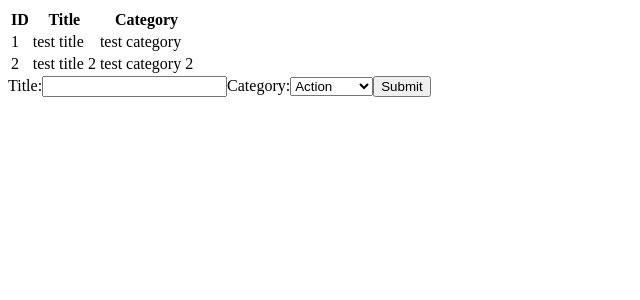
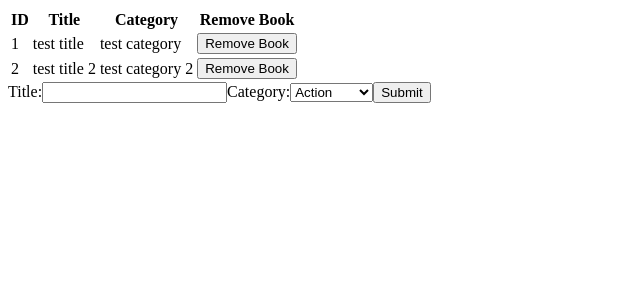
Before and after one commit to evaveskova/redux-bookstore, a React (Create React App) app: page / in a window 1280 px wide. Shown: the top 300 px of the page, without its empty margins (0-640 px from the left). Built offline with nearby package versions, Linux system fonts and the light colour scheme.

Commit message:
add REMOVE_BOOK funtionality and connect to component, implement handleRemoveBook

```diff
--- a/src/actions/index.js
+++ b/src/actions/index.js
@@ -2,8 +2,8 @@ export const CREATE_BOOK = 'CREATE_BOOK';
 export const REMOVE_BOOK = 'REMOVE_BOOK';
 
 export const createBook = book => ({
-		type: CREATE_BOOK,
-	  book: book
+  type: CREATE_BOOK,
+	  book,
 });
 
 export const removeBook = book => ({
--- a/src/components/Book.js
+++ b/src/components/Book.js
@@ -1,18 +1,27 @@
 import React from 'react';
 import PropTypes from 'prop-types';
 
-const Book = ({ book }) => (
+const Book = ({ book, removeBook }) => {
+  const handleRemoveBook = () => {
+    console.log('remove-book');
+    removeBook(book);
+  };
+
+  return (
     <tbody key={book.id}>
       <tr>
         <td>{book.id}</td>
         <td>{book.title}</td>
         <td>{book.category}</td>
+        <td><button className="remove" onClick={handleRemoveBook}>Remove Book</button></td>
       </tr>
     </tbody>
   );
+};
 
 Book.propTypes = {
   book: PropTypes.instanceOf(Object).isRequired,
+  removeBook: PropTypes.func.isRequired,
 };
 
 export default Book;
--- a/src/containers/BooksForm.js
+++ b/src/containers/BooksForm.js
@@ -1,6 +1,6 @@
 import React from 'react';
 import { connect } from 'react-redux';
-import { createBook } from '../actions/index'
+import { createBook } from '../actions/index';
 
 class BooksForm extends React.Component {
   constructor(props) {
@@ -8,21 +8,21 @@ class BooksForm extends React.Component {
     this.state = {
       id: Math.floor(Math.random() * 100),
       title: '',
-			category: 'Action'
+      category: 'Action',
     };
     this.handleChange = this.handleChange.bind(this);
     this.handleSubmit = this.handleSubmit.bind(this);
   }
 
   handleChange(event) {
-		if (event.target.id === "title") {
+    if (event.target.id === 'title') {
       this.setState({
-				title: event.target.value
-			})
-		} else if (event.target.id === "category"){
+        title: event.target.value,
+      });
+    } else if (event.target.id === 'category') {
       this.setState({
-				category: event.target.value
-			})
+        category: event.target.value,
+      });
     }
   }
 
@@ -38,8 +38,8 @@ class BooksForm extends React.Component {
     this.setState({
       id: Math.floor(Math.random() * 1000),
       title: '',
-			category: ''
-		})
+      category: '',
+    });
   }
 
   render() {
@@ -62,10 +62,10 @@ class BooksForm extends React.Component {
   </form>
 	  );
   }
-};
+}
 
 const mapDispatchToProps = dispatch => ({
-	createBook: book => dispatch(createBook(book))
-})
+  createBook: book => dispatch(createBook(book)),
+});
 
 export default connect(null, mapDispatchToProps)(BooksForm);
--- a/src/containers/BooksList.js
+++ b/src/containers/BooksList.js
@@ -2,8 +2,15 @@ import React from 'react';
 import PropTypes from 'prop-types';
 import { connect } from 'react-redux';
 import Book from '../components/Book';
+import { removeBook } from '../actions';
 
-const BooksList = ({ books }) => (
+const BooksList = ({ books, removeBook }) => {
+  const handleRemoveBook = book => {
+    console.log('remove-book');
+    removeBook(book);
+  };
+
+  return (
     <div>
       <table>
         <thead>
@@ -11,13 +18,15 @@ const BooksList = ({ books }) => (
             <th>ID</th>
             <th>Title</th>
             <th>Category</th>
+            <th>Remove Book</th>
           </tr>
         </thead>
         {books.map(book => (
-        <Book book={book} key={book.id} />))}
+          <Book book={book} key={book.id} removeBook={handleRemoveBook} />))}
       </table>
     </div>
   );
+};
 
 BooksList.propTypes = {
   books: PropTypes.instanceOf(Array).isRequired,
@@ -29,4 +38,8 @@ function mapStateToProps(state) {
   };
 }
 
-export default connect(mapStateToProps)(BooksList);
+const mapDispatchToProps = dispatch => ({
+  removeBook: book => dispatch(removeBook(book)),
+});
+
+export default connect(mapStateToProps, mapDispatchToProps)(BooksList);
--- a/src/index.js
+++ b/src/index.js
@@ -17,7 +17,7 @@ const initialState = {
       title: 'test title 2',
       category: 'test category 2',
     },
-  ]
+  ],
 };
 
 const store = createStore(combineReducers, initialState);
--- a/src/reducers/books.js
+++ b/src/reducers/books.js
@@ -1,15 +1,14 @@
 import { CREATE_BOOK, REMOVE_BOOK } from '../actions';
 
 const booksReducer = (state = [], action) => {
-
-	console.log("booksReducer called", action)
+  console.log('booksReducer called', action);
 
   switch (action.type) {
     case CREATE_BOOK:
-      console.log("hello world");
-			return [ ...state, action.book ];
+      return [...state, action.book];
     case REMOVE_BOOK:
-      break;
+      console.log(action.book.id);
+      return state.filter(book => book.id !== action.book.id);
     default:
       break;
   }
--- a/src/reducers/index.js
+++ b/src/reducers/index.js
@@ -2,5 +2,5 @@ import { combineReducers } from 'redux';
 import booksReducer from './books';
 
 export default combineReducers({
-  books: booksReducer
+  books: booksReducer,
 });
```
Lines whose indentation alone changed are shown as unchanged.
